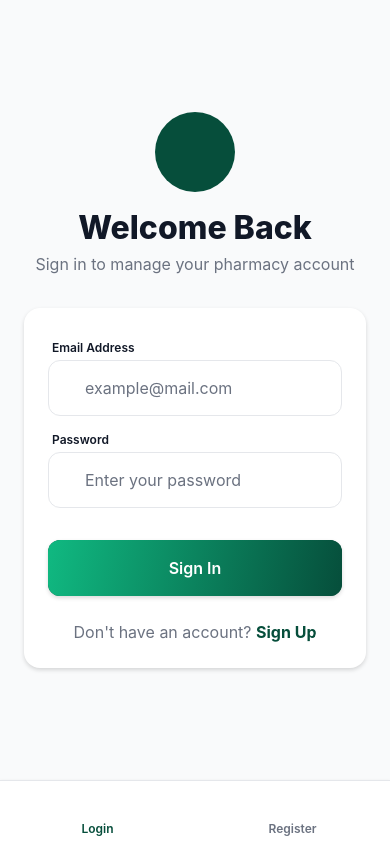
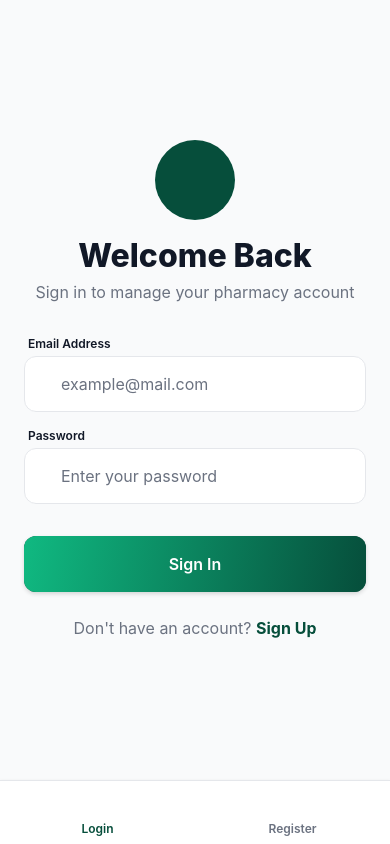
Before and after one commit to IT24102279/WMT-Group-04-Project, a React Native app in the folder mobile/: screen /Shop in a window 390 px wide. Built offline with nearby package versions, Linux system fonts and the light colour scheme; no server answers; some icons are missing.

Commit message:
fix: enable interactivity in Card component to fix patient selection

```diff
--- a/mobile/src/components/Card.js
+++ b/mobile/src/components/Card.js
@@ -1,17 +1,22 @@
-import React from 'react';
-import { View, StyleSheet } from 'react-native';
+import { View, StyleSheet, Pressable } from 'react-native';
 import { COLORS, RADIUS, SPACING, SHADOWS } from '../utils/theme';
 
-const Card = ({ children, style, variant = 'elevated' }) => {
+const Card = ({ children, style, variant = 'elevated', onPress }) => {
+  const Container = onPress ? Pressable : View;
+
   return (
-    <View style={[
-      styles.base,
-      variant === 'elevated' && styles.elevated,
-      variant === 'outline' && styles.outline,
-      style
-    ]}>
+    <Container
+      onPress={onPress}
+      style={({ pressed }) => [
+        styles.base,
+        variant === 'elevated' && styles.elevated,
+        variant === 'outline' && styles.outline,
+        style,
+        pressed && onPress && { opacity: 0.8, transform: [{ scale: 0.98 }] }
+      ]}
+    >
       {children}
-    </View>
+    </Container>
   );
 };
 
```
